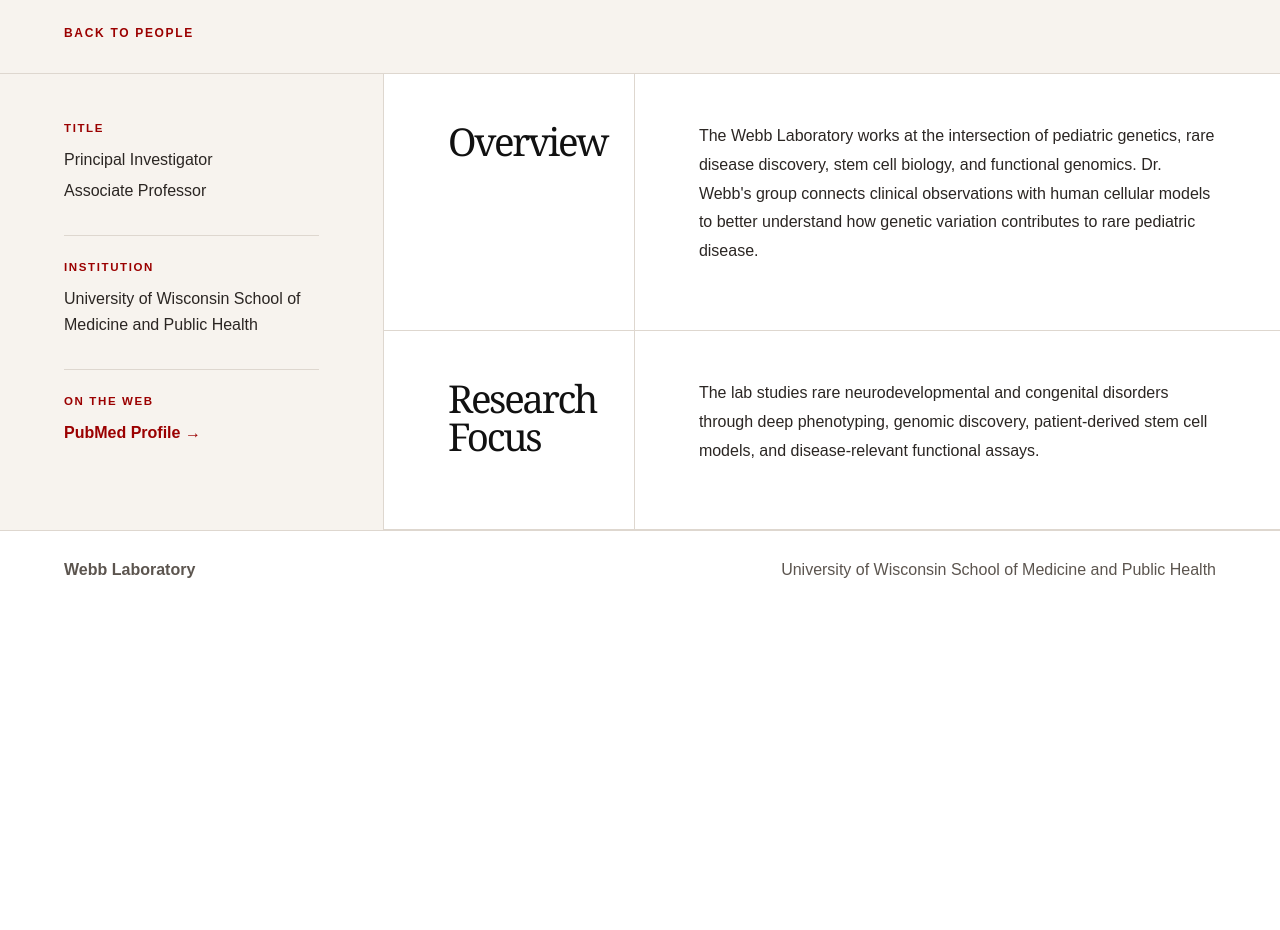
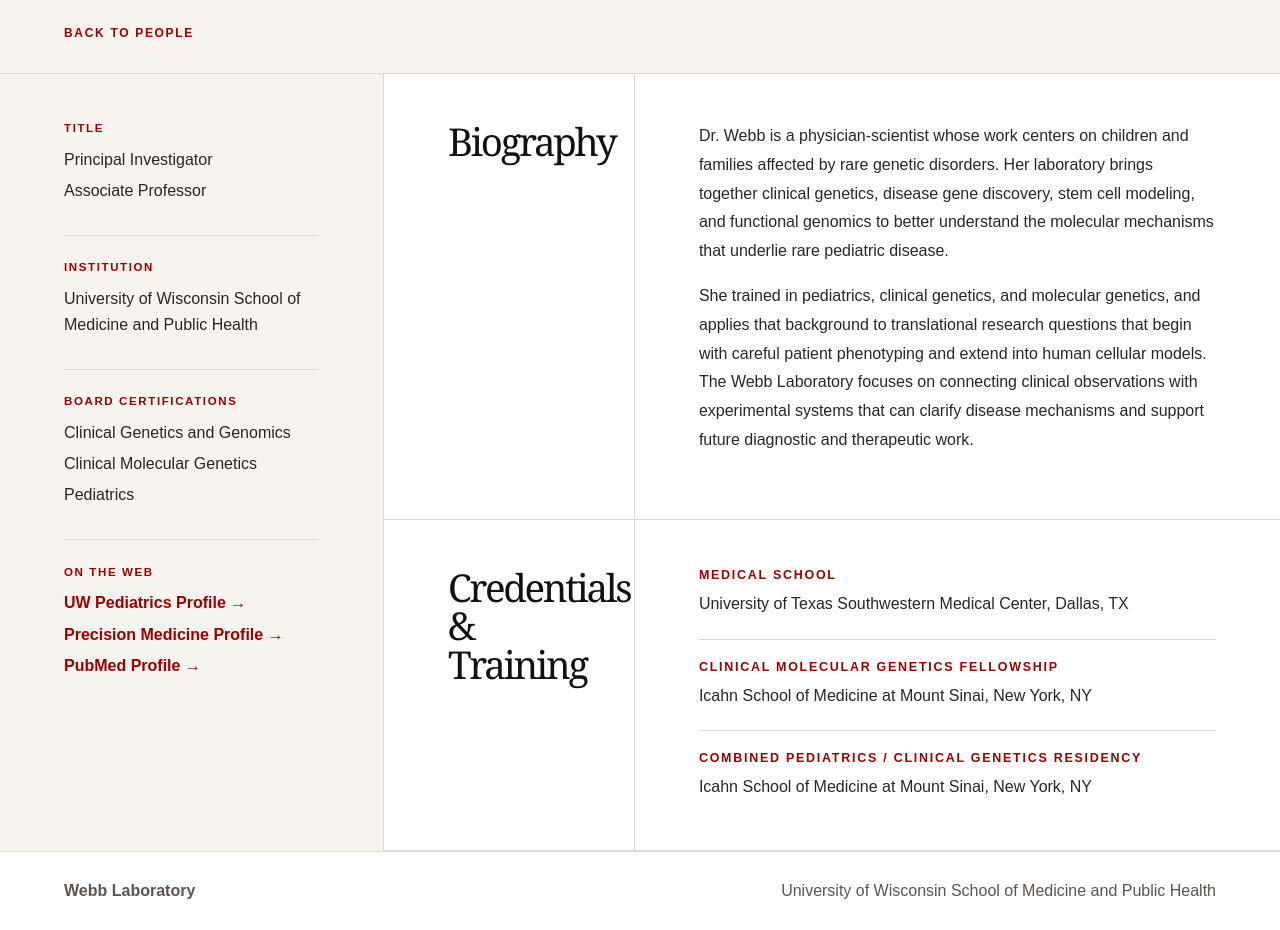
Before and after one commit to liunnorman/webb-lab, a React (Vite) app: page /people/bryn-webb in a window 1280 px wide. Shown: the part 640-1570 px from the top of the page. Before the commit the page ends 1249 px from the top, so only its background shows below. Built offline with nearby package versions, Linux system fonts and the light colour scheme.

Commit message:
Add Bryn Webb credentials

```diff
--- a/src/index.css
+++ b/src/index.css
@@ -650,6 +650,35 @@
   margin-top: 0;
 }
 
+.credentialList {
+  display: grid;
+  gap: 1.25rem;
+}
+
+.credentialList div {
+  border-bottom: 1px solid var(--line);
+  padding-bottom: 1.25rem;
+}
+
+.credentialList div:last-child {
+  border-bottom: none;
+  padding-bottom: 0;
+}
+
+.credentialList h3 {
+  color: var(--red-dark);
+  font-family: Arial, Helvetica, sans-serif;
+  font-size: 0.78rem;
+  font-weight: 800;
+  letter-spacing: 0.14em;
+  margin: 0 0 0.5rem;
+  text-transform: uppercase;
+}
+
+.credentialList p {
+  margin-bottom: 0;
+}
+
 .publications {
   padding: 7vw 5vw;
   background: var(--soft);
--- a/src/pages/BrynProfile.jsx
+++ b/src/pages/BrynProfile.jsx
@@ -26,13 +26,19 @@
 
           <div className="profileActions">
             <a
-              href="https://pubmed.ncbi.nlm.nih.gov/?term=Webb+Bryn"
+              href="https://www.pediatrics.wisc.edu/staff/webb-md-bryn/"
               target="_blank"
               rel="noopener noreferrer"
             >
-              PubMed →
+              Pediatrics Profile →
             </a>
-            <Link to="/#research">Lab Research →</Link>
+            <a
+              href="https://precisionmedicine.wisc.edu/staff/webb-bryn/"
+              target="_blank"
+              rel="noopener noreferrer"
+            >
+              Precision Medicine Profile →
+            </a>
           </div>
         </div>
       </section>
@@ -55,7 +61,28 @@
           </div>
 
           <div>
+            <h2>Board Certifications</h2>
+            <p>Clinical Genetics and Genomics</p>
+            <p>Clinical Molecular Genetics</p>
+            <p>Pediatrics</p>
+          </div>
+
+          <div>
             <h2>On the Web</h2>
+            <a
+              href="https://www.pediatrics.wisc.edu/staff/webb-md-bryn/"
+              target="_blank"
+              rel="noopener noreferrer"
+            >
+              UW Pediatrics Profile →
+            </a>
+            <a
+              href="https://precisionmedicine.wisc.edu/staff/webb-bryn/"
+              target="_blank"
+              rel="noopener noreferrer"
+            >
+              Precision Medicine Profile →
+            </a>
             <a
               href="https://pubmed.ncbi.nlm.nih.gov/?term=Webb+Bryn"
               target="_blank"
@@ -68,26 +95,45 @@
 
         <div className="profileMain">
         <div className="profileSection">
-          <h2>Overview</h2>
+          <h2>Biography</h2>
           <div>
             <p>
-              The Webb Laboratory works at the intersection of pediatric
-              genetics, rare disease discovery, stem cell biology, and
-              functional genomics. Dr. Webb's group connects clinical
-              observations with human cellular models to better understand how
-              genetic variation contributes to rare pediatric disease.
+              Dr. Webb is a physician-scientist whose work centers on children
+              and families affected by rare genetic disorders. Her laboratory
+              brings together clinical genetics, disease gene discovery, stem
+              cell modeling, and functional genomics to better understand the
+              molecular mechanisms that underlie rare pediatric disease.
+            </p>
+
+            <p>
+              She trained in pediatrics, clinical genetics, and molecular
+              genetics, and applies that background to translational research
+              questions that begin with careful patient phenotyping and extend
+              into human cellular models. The Webb Laboratory focuses on
+              connecting clinical observations with experimental systems that
+              can clarify disease mechanisms and support future diagnostic and
+              therapeutic work.
             </p>
           </div>
         </div>
 
         <div className="profileSection">
-          <h2>Research Focus</h2>
-          <div>
-            <p>
-              The lab studies rare neurodevelopmental and congenital disorders
-              through deep phenotyping, genomic discovery, patient-derived stem
-              cell models, and disease-relevant functional assays.
-            </p>
+          <h2>Credentials &amp; Training</h2>
+          <div className="credentialList">
+            <div>
+              <h3>Medical School</h3>
+              <p>University of Texas Southwestern Medical Center, Dallas, TX</p>
+            </div>
+
+            <div>
+              <h3>Clinical Molecular Genetics Fellowship</h3>
+              <p>Icahn School of Medicine at Mount Sinai, New York, NY</p>
+            </div>
+
+            <div>
+              <h3>Combined Pediatrics / Clinical Genetics Residency</h3>
+              <p>Icahn School of Medicine at Mount Sinai, New York, NY</p>
+            </div>
           </div>
         </div>
         </div>
```
